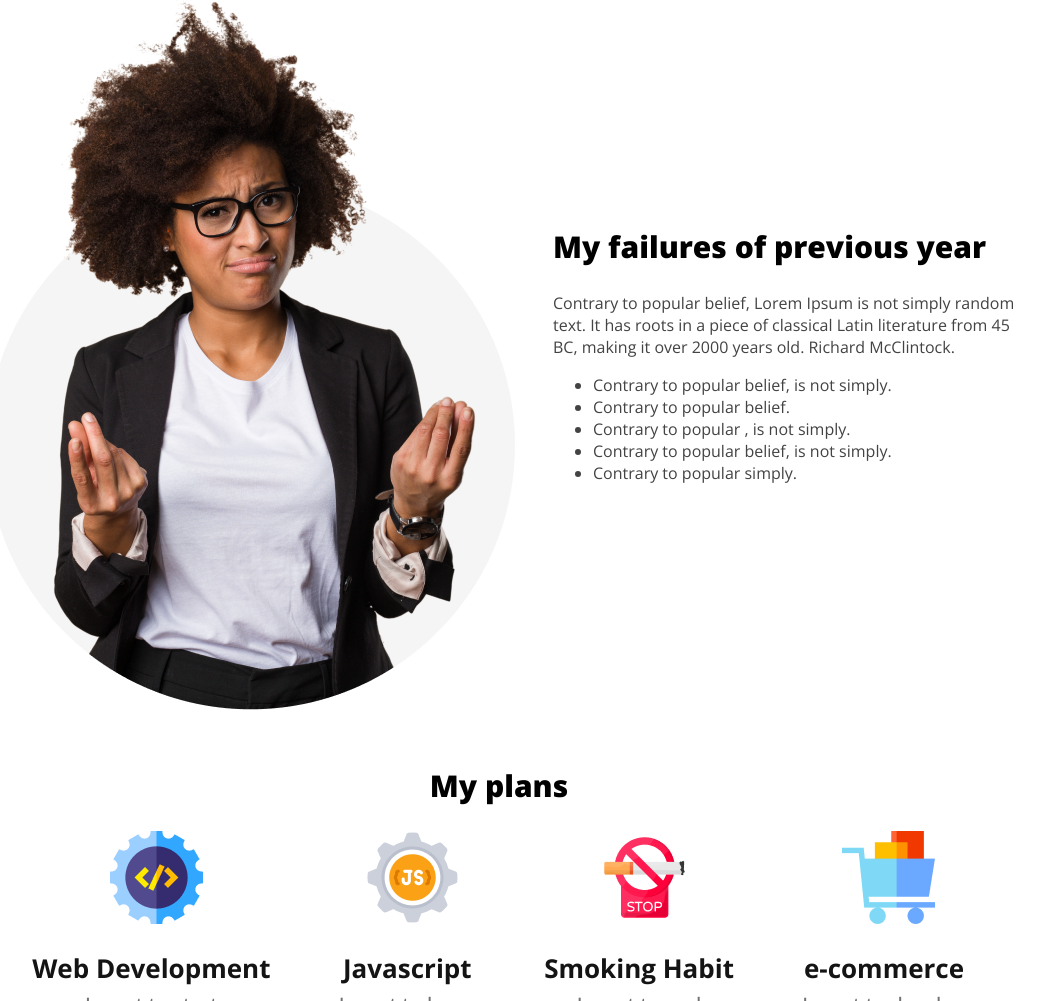
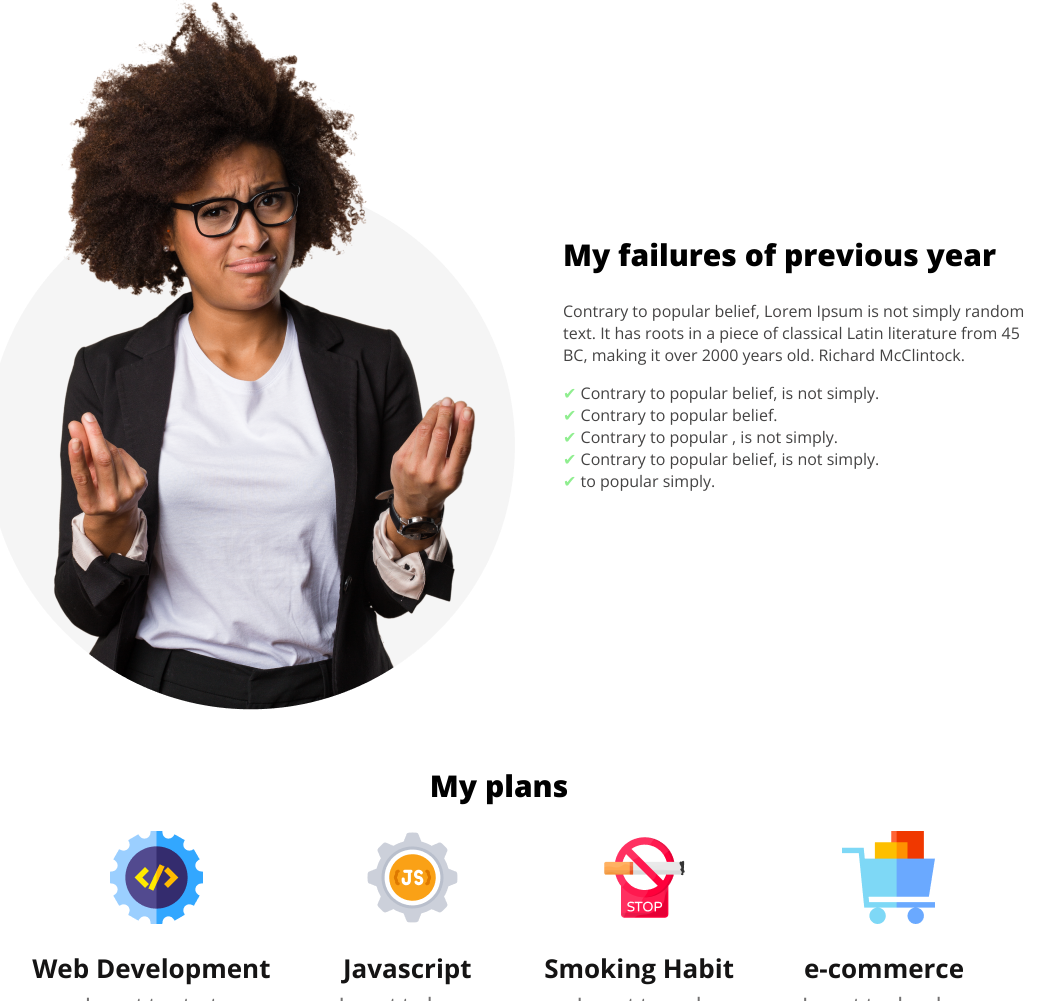
Before and after one commit to kajkam-nai/New-year-new-me, a plain HTML site: page index.html in a window 1280 px wide. Shown: the part 774-1775 px from the top of the page, without its empty margins (141-1195 px from the left). Drawn offline with nearby package versions, Linux system fonts and the light colour scheme.

Commit message:
tick mark added

```diff
--- a/index.html
+++ b/index.html
@@ -35,13 +35,14 @@
                         classical Latin literature
                         from 45 BC, making it over 2000 years old. Richard McClintock.</p>
 
-                    <ul>
-                        <li>Contrary to popular belief, is not simply.</li>
-                        <li>Contrary to popular belief.</li>
-                        <li>Contrary to popular , is not simply.</li>
-                        <li>Contrary to popular belief, is not simply.</li>
-                        <li>Contrary to popular simply.</li>
-                    </ul>
+                    <!-- <ul> -->
+                    <li><span class="green">&#10004</span> Contrary to popular belief, is not
+                        simply.</li>
+                    <li><span class="green">&#10004</span> Contrary to popular belief.</li>
+                    <li><span class="green">&#10004</span> Contrary to popular , is not simply.</li>
+                    <li><span class="green">&#10004</span> Contrary to popular belief, is not simply.</li>
+                    <li><span class="green">&#10004</span> to popular simply.</li>
+                    <!-- </ul> -->
                 </div>
             </div>
 
--- a/styles/new-year.css
+++ b/styles/new-year.css
@@ -52,6 +52,7 @@ main{
 
 .main-text{
     color: #444343;
+    margin-left: 10px;
 }
 .main-title{
     color: black;
@@ -124,3 +125,12 @@ footer{
 a{
     margin-left: 10px;
 }
+ li{
+    list-style: none;
+    margin-left: 0;
+    padding-left: 0;
+
+}
+.green{
+    color: lightgreen;
+}
```
